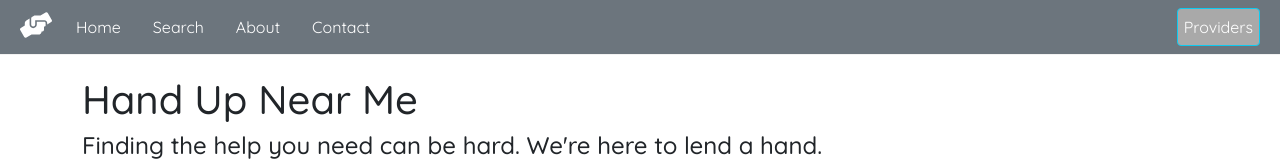
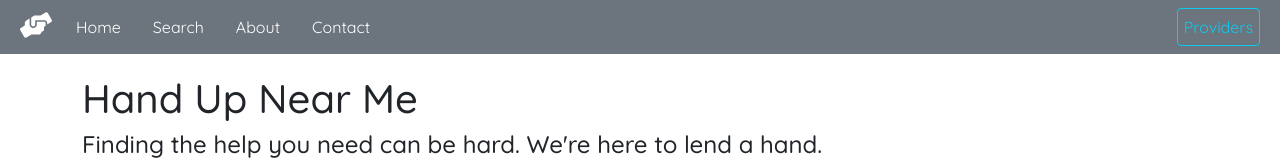
Before and after one commit to liujohnj/hand-up-near-me, a React (Create React App) app in the folder front-end/: page / in a window 1280 px wide. Shown: the top 161 px of the page. Built offline with nearby package versions, Linux system fonts and the light colour scheme.

Commit message:
feat: add back to search button ++ && fix bug

```diff
--- a/front-end/src/Dashboard.js
+++ b/front-end/src/Dashboard.js
@@ -82,8 +82,8 @@ const Dashboard = () => {
     if (auth.isLoggedIn()) {
         return (
             <div>
-                <h1>Hello { auth.user.username }.</h1>
-                <h5>Please update your profile page.</h5>
+                <h1>Hello, { auth.user.username }.</h1>
+                <h5>Please update your profile page here.</h5>
                 <hr />
                 <EditProfile id = { auth.user._id } />
                 <br />
--- a/front-end/src/ProviderDetails.js
+++ b/front-end/src/ProviderDetails.js
@@ -4,6 +4,8 @@ import MapLocation from "./MapLocation";
 import ReturnServices from "./ReturnServices";
 import useFetch from "./useFetch";
 import { apiDomain } from './apiDomain'
+import { Form, Nav, Navbar, Button, NavDropdown } from 'react-bootstrap';
+import 'bootstrap/dist/css/bootstrap.min.css';
 
 const ProviderDetails = () => {
     const { id } = useParams();
@@ -18,6 +20,9 @@ const ProviderDetails = () => {
             { error && <div>{ error }</div>}
             { providers && (
                 <article>
+                    <Button variant="outline-primary" size="sm" href="/search">Back to search results</Button>{' '}
+                    <br />
+                    <br />
                     <h2>{ providers.name }</h2>
                     <p>{ providers.address1 }</p>
                     <p>{ providers.address2 }</p>
@@ -31,6 +36,8 @@ const ProviderDetails = () => {
             <br />
             <ReturnServices provider={ providers } />
             <MapLocation provider={ providers } />
+            <br />
+            <Button variant="outline-primary" size="sm" href="/search">Back to search results</Button>{' '}
         </div>
     );
 }
--- a/front-end/src/Search.js
+++ b/front-end/src/Search.js
@@ -478,7 +478,7 @@ const Search = () => {
 
                 { providers && <ProviderList providers={sortedProviders.filter(
                     provider =>
-                        (filterName !== "" && provider.name.toLowerCase().includes(filterName.toLowerCase())) ||
+                        (filterName !== "" && provider.name && provider.name.toLowerCase().includes(filterName.toLowerCase())) ||
                         (
                             (!filterName && !state.hookAdoption && !state.hookChildcare &&
                                 !state.hookClothing && !state.hookCrisisCounseling && !state.hookDentalCare && !state.hookDisability &&
--- a/front-end/src/index.css
+++ b/front-end/src/index.css
@@ -8,33 +8,42 @@
   font-family: "Quicksand";
   /* color: rgb(15, 15, 15) */;
 }
+
 .navbar {
-  background-color: darkgray;
+  /*background-color: darkgray;*/
   padding: 20px;
-  display: flex;
-  align-items: center;
+  /*display: flex;*/
+  /*align-items: center;*/
   max-width: 100%;
   margin: 0 auto;
-  border-bottom: 1px solid #f2f2f2;
+  /*border-bottom: 1px solid #f2f2f2;*/
 }
+/*
 .navbar h1 {
   color: white;
   background-color: darkgray;
 }
+*/
+/*
 .navbar .links {
   margin-left: auto;
   background-color: darkgray;
 }
+*/
+
 .navbar a {
   margin-left: 16px;
-  text-decoration: none;
+  /*text-decoration: none;*/
   padding: 6px;
-  background-color: darkgray;
-  color: white;
+  /*background-color: darkgray;*/
+  /*color: white;*/
 }
+/*
 .navbar a:hover {
   color: #f1356d;
 }
+*/
+
 .content {
   max-width: 100%;
   margin: 10px auto;
@@ -72,6 +81,7 @@
   margin: 20px 0;
 }
 
+/*
 .provider-details button {
   background: #f1356d;
   color: #fff;
@@ -80,6 +90,7 @@
   border-radius: 8px;
   cursor: pointer;
 }
+*/
 
 .search {
   background-color: rgb(254, 254, 254);
```
